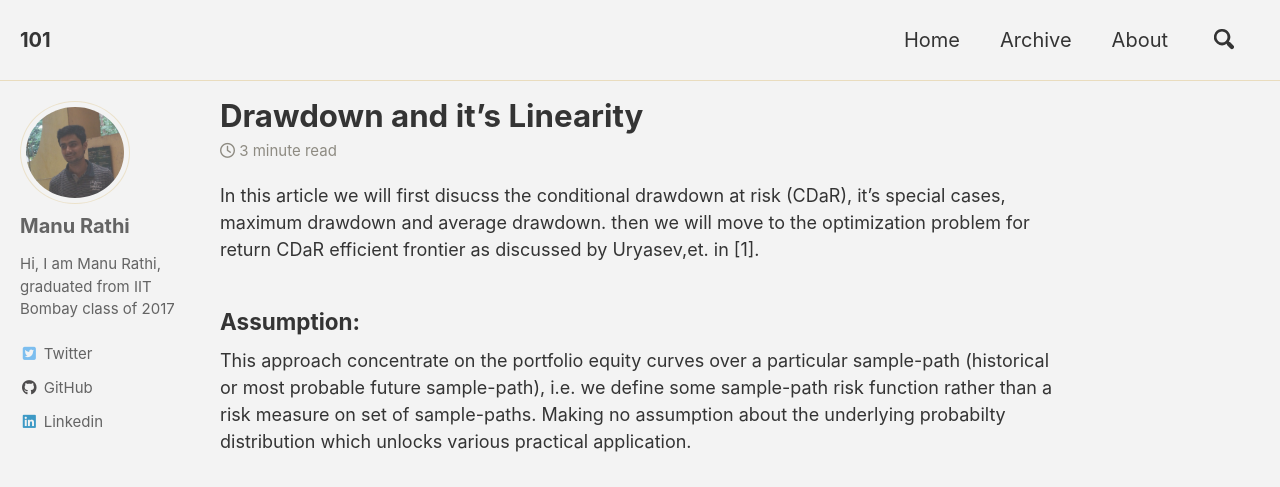
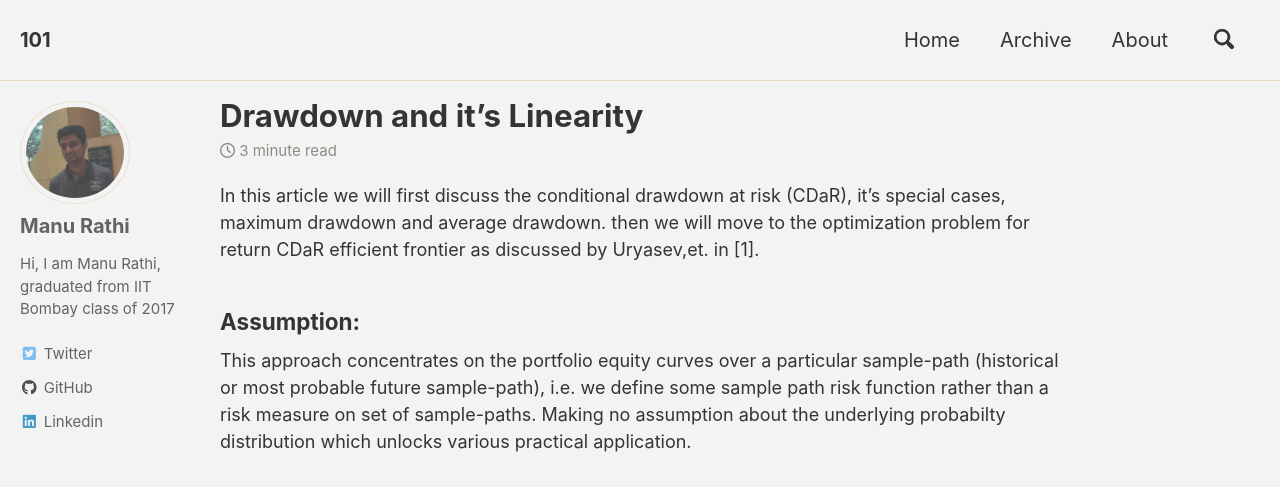
Before and after one commit to manurathi1/manurathi1.github.io, a Jekyll site: the page built from _posts/2022/Dec/2022-12-01-DDLinearity.md, in a window 1280 px wide and 900 px high. Shown: the top 487 px of the window. Built offline with Jekyll 4.4.1, drawn with Linux system fonts in a browser that asks for light colours; cached includes are drawn as plain includes; nearby versions of some CDN libraries; formulas are drawn with MathJax 3; comment, search, counter and statistics services are not loaded.

Commit message:
spelling mistakes corrections

```diff
--- a/_posts/2022/Dec/2022-12-01-DDLinearity.md
+++ b/_posts/2022/Dec/2022-12-01-DDLinearity.md
@@ -12,10 +12,10 @@ tags:
 ---
 <!-- [![Open In Colab](https://colab.research.google.com/assets/colab-badge.svg)](https://colab.research.google.com/drive/1OonMdRn8GxvdiRFQ17sm2d0qyiLISxyS?usp=sharing) -->
 
-In this article we will first disucss the conditional drawdown at risk (CDaR), it's special cases, maximum drawdown and average drawdown. then we will move to the optimization problem for return CDaR efficient frontier as discussed by Uryasev,et. in [1].
+In this article we will first discuss the conditional drawdown at risk (CDaR), it's special cases, maximum drawdown and average drawdown. then we will move to the optimization problem for return CDaR efficient frontier as discussed by Uryasev,et. in [1].
 
 ### Assumption:
-This approach concentrate on the portfolio equity curves over a particular sample-path (historical or most probable future sample-path), i.e. we define some sample-path risk function rather than a risk measure on set of sample-paths. Making no assumption about the underlying probabilty distribution which unlocks various practical application.
+This approach concentrates on the portfolio equity curves over a particular sample-path (historical or most probable future sample-path), i.e. we define some sample path risk function rather than a risk measure on set of sample-paths. Making no assumption about the underlying probabilty distribution which unlocks various practical application.
 
 ## CDaR:
 For some value of the confidence parameter $\alpha$, the $\alpha$-CDaR is defined as the mean of the worst (1−$\alpha$)∗100% drawdowns experienced over some period of time on a sample-path. <br/>
```
